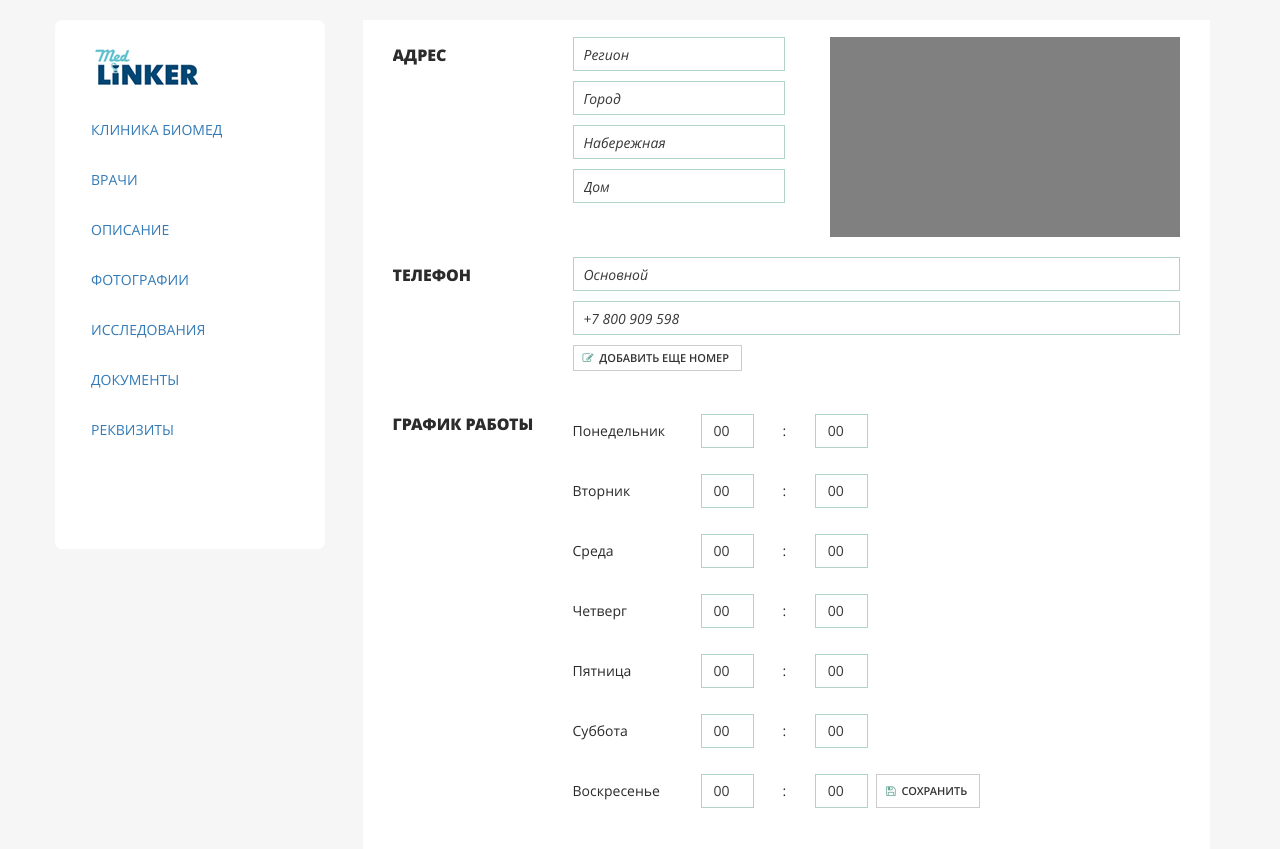
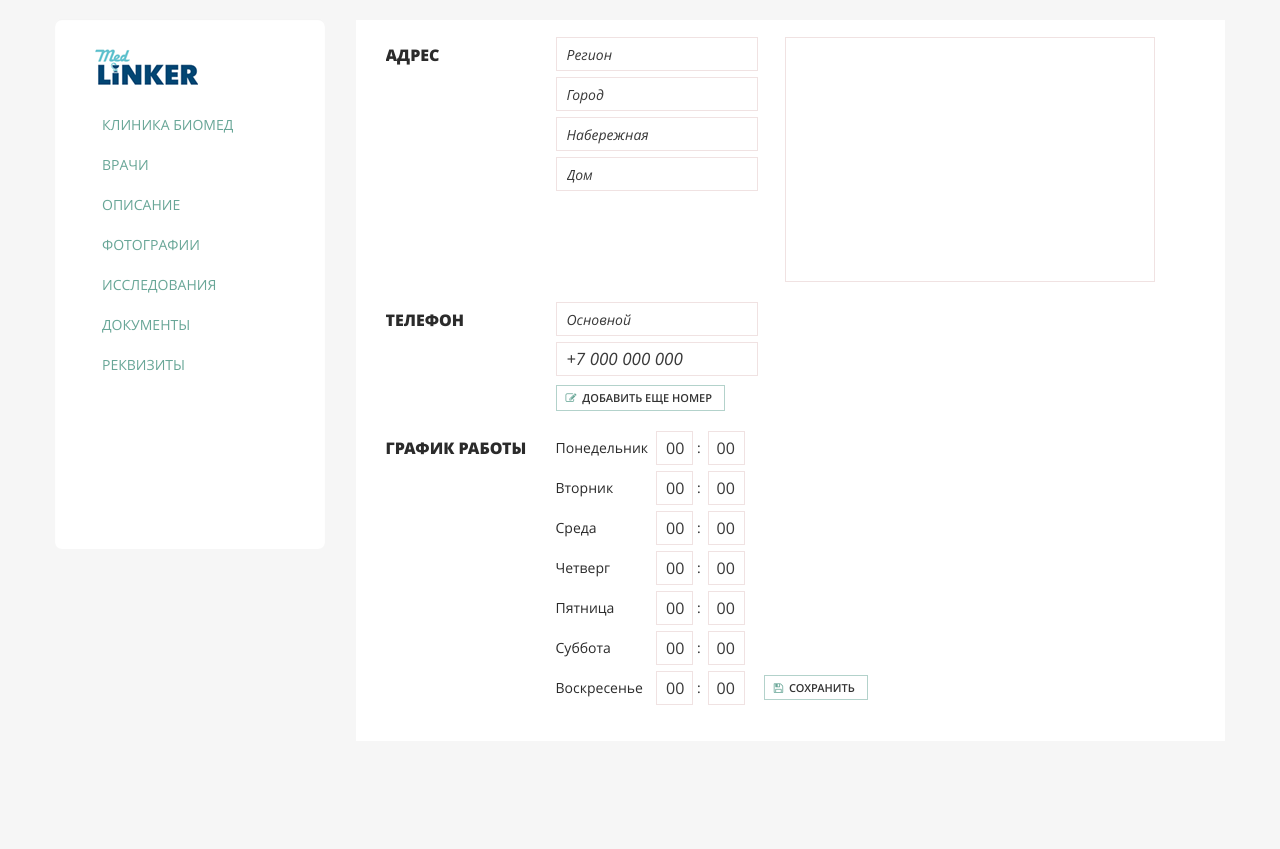
Before and after one commit to rinatoptimus/my-linker-2, a website: page contact.html in a window 1280 px wide. After the commit the page ends 800 px from the top, so only its background shows below. Drawn offline with nearby package versions, Linux system fonts and the light colour scheme.

Commit message:
Подогнана под макет страница clinic.html, небольшие исправления (переменные цветов у инпутов и тд).

```diff
--- a/app/sass/_variables.scss
+++ b/app/sass/_variables.scss
@@ -86,5 +86,5 @@ $img-overlay: #02211f;
 $input: #f0e2e2;
 $clinic-placeholder: #393939;
 $input-border: #b3d2cb;
-$bg-ghost-input: #b3d2cb;
 $btn-picture-text: #adadad;
+$dark-grey: #c9c9c9;
--- a/app/sass/clinic-administrator/_common.scss
+++ b/app/sass/clinic-administrator/_common.scss
@@ -39,7 +39,7 @@
 }
 
 button.btn-ghost {
-  height: 34px;
+  height: 25px;
 }
 input {
   padding-left: 10px;
@@ -66,9 +66,10 @@ input:focus:-ms-input-placeholder      {text-indent: 500px; transition: text-ind
   border-radius: 0;
   font-size: 11px;
   font-family: $semibold;
+  border-color: $input-border;
   &:hover {
-    background-color: $bg-ghost-input;
-    border: 1px solid $bg-ghost-input;
+    background-color: $input-border;
+    border: 1px solid $input-border;
     color: $white;
   }
   &:hover > i {
@@ -122,11 +123,15 @@ input.form-control-custom[type=number]::-webkit-inner-spin-button {
   display: none;
 }
 
+.form-group-custom {
+  width: 202px;
+}
 .form-control-custom {
-  margin-bottom: 10px;
+  margin-bottom: 6px;
   //padding-left: 9px;
   border-radius: 0;
-  border-color: $input-border;
+  //border-color: $input-border;
+  border-color: $input;
   box-shadow: none;
   color: $clinic-placeholder;
   font-style: normal;
--- a/app/sass/clinic-administrator/_contact.scss
+++ b/app/sass/clinic-administrator/_contact.scss
@@ -6,12 +6,31 @@
   }
 }
 .map {
-  width: 350px;
+  width: 370px;
+  height: 245px;
   max-width: 100%;
-  height: 200px;
-  background-color: grey;
+  margin-right: 40px;
+  border: 1px solid $input;
 }
+
+.dl-horizontal-phone {
+  margin-bottom: 4px;
+  dd {
+    .form-group-custom {
+      .add-phone-number {
+        margin-top: 3px;
+      }
+    }
+    .clearable[type="tel"] {
+      padding-top: 1px;
+      font-size: 17px;
+    }
+  }
+}
+
 .table-schedule {
+  width: 189px;
+  margin-top: 1px;
     tbody {
       td {
         border-top: transparent;
@@ -26,11 +45,52 @@
   border-top: transparent;
   line-height: 34px;
 }
+.table-schedule {
+  tbody {
+    tr {
+      td {
+        padding-top: 0;
+        padding-bottom: 0;
+      }
+      .week-day {
+        padding-right: 5px;
+      }
+      .time-start {
+        padding-right: 3px;
+        padding-left: 3px;
+      }
+      .time-start-input {
+        width: 37px;
+        padding-right: 6px;
+        padding-left: 9px;
+        font-size: 16px;
+      }
+      .td-comma {
+        padding-right: 4px;
+        padding-left: 0;
+      }
+      .time-stop {
+        padding-right: 0;
+        padding-left: 2px;
+      }
+      .time-stop-input {
+        width: 37px;
+        padding-right: 6px;
+        padding-left: 8px;
+        font-size: 16px;
+      }
+    }
+  }
+}
+
+.dl-horizontal-schedule {
+  margin-bottom: 0;
+}
 .dt-schedule {
   margin-top: 15px;
 }
 .row-btn-save {
-  height: 409px;
+  height: 277px;
   @include large-desktop {
     height: 40px;
   }
@@ -38,4 +98,10 @@
 .btn-schedule-save {
   position: absolute;
   bottom: 7px;
+  left: -5px;
 }
+.input-phone {
+  &:focus {
+    border-color: $dark-grey;
+  }
+}
--- a/app/sass/clinic-administrator/_main-page.scss
+++ b/app/sass/clinic-administrator/_main-page.scss
@@ -197,8 +197,8 @@ a.btn-picture {
   border-radius: 0 !important;
   border: 1px solid $input-border;
   &:hover {
-    background-color: $bg-ghost-input;
-    border: 1px solid $bg-ghost-input;
+    background-color: $input-border;
+    border: 1px solid $input-border;
     color: $white;
   }
     span {
--- a/contact.html
+++ b/contact.html
@@ -18,26 +18,27 @@
                 <div class="sidebar-logo"></div>
                 <nav class="bs-docs-sidebar">
                     <ul class="nav nav-pills nav-stacked">
-                        <li class="text-uppercase"><a href="#clinics-biomed">Клиника Биомед</a></li>
-                        <li><a href="#doctors" class="text-uppercase">Врачи</a></li>
-                        <li><a href="#" class="text-uppercase">Описание</a></li>
-                        <li><a href="#" class="text-uppercase">Фотографии</a></li>
-                        <li><a href="#researches" class="text-uppercase">Исследования</a></li>
-                        <li><a href="#" class="text-uppercase">Документы</a></li>
-                        <li><a href="#requisites" class="text-uppercase">Реквизиты</a></li>
+                        <li><a class="text-uppercase sidebar-link" href="#clinics-biomed">Клиника Биомед</a></li>
+                        <li><a href="#doctors" class="text-uppercase sidebar-link">Врачи</a></li>
+                        <li><a href="#" class="text-uppercase sidebar-link">Описание</a></li>
+                        <li><a href="#" class="text-uppercase sidebar-link">Фотографии</a></li>
+                        <li><a href="#researches" class="text-uppercase sidebar-link">Исследования</a></li>
+                        <li><a href="#" class="text-uppercase sidebar-link">Документы</a></li>
+                        <li><a href="#requisites" class="text-uppercase sidebar-link">Реквизиты</a></li>
                     </ul>
                 </nav>
             </div>
         </div>
-        <div class="col-lg-9">
+
+        <div class="col-lg-9 col-content">
             <div class="row row-img bg-white">
                 <div class="col-lg-12">
                     <form action="" method="">
                         <dl class="dl-horizontal">
                             <dt class="dt-left text-uppercase">Адрес</dt>
-                            <dd>
+                            <dd class="dd-custom">
                                 <div class="address-block">
-                                    <div class="form-group">
+                                    <div class="form-group form-group-custom">
                                         <label class="sr-only" for="">Регион</label>
                                         <input name="" type="text" class="clearable form-control form-control-custom" id="" placeholder="Регион" />
                                         <label class="sr-only" for="">Город</label>
@@ -51,103 +52,102 @@
                                 </div>
                             </dd>
                         </dl>
-                        <dl class="dl-horizontal">
+                        <dl class="dl-horizontal dl-horizontal-phone">
                             <dt class="dt-left text-uppercase">Телефон</dt>
-                            <dd>
-                                <div class="form-group">
+                            <dd class="dd-custom">
+                                <div class="form-group form-group-custom">
                                     <label class="sr-only" for="">Основной</label>
                                     <input name="" type="text" class="clearable form-control form-control-custom" id="" placeholder="Основной">
 
                                     <label class="sr-only" for="">Номер телефона</label>
-                                    <input name="" type="tel" class="clearable form-control form-control-custom" id="" placeholder="+7 800 909 598">
+                                    <input name="" type="tel" class="clearable form-control form-control-custom input-phone" id="" placeholder="+7 000 000 000">
 
-                                    <a class="btn btn-default btn-ghost text-uppercase" href="#" role="button"><i class="fa fa-pencil-square-o green-icon" aria-hidden="true"></i> Добавить еще номер</a>
+                                    <a class="btn btn-default btn-ghost text-uppercase add-phone-number" href="#" role="button"><i class="fa fa-pencil-square-o green-icon" aria-hidden="true"></i> Добавить еще номер</a>
                                 </div>
                             </dd>
                         </dl>
-                        <dl class="dl-horizontal">
+                        <dl class="dl-horizontal dl-horizontal-schedule">
                             <dt class="dt-left dt-schedule text-uppercase">График работы</dt>
-                            <dd>
-                                <div class="col-lg-6">
+                            <dd class="dd-custom">
+                                <div class="col-lg-4">
                                     <div class="row">
                                         <table class="table table-schedule">
                                             <tbody>
                                                 <tr>
-                                                <td class="col-md-1">Понедельник</td>
-                                                <td class="col-md-1">
-                                                    <input class="form-control form-control-custom" name="" type="number" value="00" min="0" max="24" />
+                                                    <td class="col-md-1 week-day">Понедельник</td>
+                                                    <td class="col-md-1 time-start">
+                                                        <input class="form-control form-control-custom time-start-input" name="" type="number" value="00" min="0" max="24" />
                                                     </td>
-                                                <td class="col-md-1 text-center">:</td>
-                                                <td class="col-md-1">
-                                                    <input class="form-control form-control-custom" name="" type="number" value="00" min="0" max="24" />
+                                                    <td class="col-md-1 text-center td-comma">:</td>
+                                                    <td class="col-md-1 time-stop">
+                                                        <input class="form-control form-control-custom time-stop-input" name="" type="number" value="00" min="0" max="24" />
                                                     </td>
                                                 </tr>
                                                 <tr>
-                                                <td class="col-md-1">Вторник</td>
-                                                <td class="col-md-1">
-                                                    <input class="form-control form-control-custom" name="" type="number" value="00" min="0" max="24" />
+                                                    <td class="col-md-1 week-day">Вторник</td>
+                                                    <td class="col-md-1 time-start">
+                                                        <input class="form-control form-control-custom time-start-input" name="" type="number" value="00" min="0" max="24" />
                                                     </td>
-                                                <td class="col-md-1 text-center">:</td>
-                                                <td class="col-md-1">
-                                                    <input class="form-control form-control-custom" name="" type="number" value="00" min="0" max="24" />
+                                                    <td class="col-md-1 text-center td-comma">:</td>
+                                                    <td class="col-md-1 time-stop">
+                                                        <input class="form-control form-control-custom time-stop-input" name="" type="number" value="00" min="0" max="24" />
                                                     </td>
                                                 </tr>
                                                 <tr>
-                                                <td class="col-md-1">Среда</td>
-                                                <td class="col-md-1">
-                                                    <input class="form-control form-control-custom" name="" type="number" value="00" min="0" max="24" />
+                                                    <td class="col-md-1 week-day">Среда</td>
+                                                    <td class="col-md-1 time-start">
+                                                        <input class="form-control form-control-custom time-start-input" name="" type="number" value="00" min="0" max="24" />
                                                     </td>
-                                                <td class="col-md-1 text-center">:</td>
-                                                <td class="col-md-1">
-                                                    <input class="form-control form-control-custom" name="" type="number" value="00" min="0" max="24" />
+                                                    <td class="col-md-1 text-center td-comma">:</td>
+                                                    <td class="col-md-1 time-stop">
+                                                        <input class="form-control form-control-custom time-stop-input" name="" type="number" value="00" min="0" max="24" />
                                                     </td>
                                                 </tr>
                                                 <tr>
-                                                <td class="col-md-1">Четверг</td>
-                                                <td class="col-md-1">
-                                                    <input class="form-control form-control-custom" name="" type="number" value="00" min="0" max="24" />
+                                                    <td class="col-md-1 week-day">Четверг</td>
+                                                    <td class="col-md-1 time-start">
+                                                        <input class="form-control form-control-custom time-start-input" name="" type="number" value="00" min="0" max="24" />
                                                     </td>
-                                                <td class="col-md-1 text-center">:</td>
-                                                <td class="col-md-1">
-                                                    <input class="form-control form-control-custom" name="" type="number" value="00" min="0" max="24" />
+                                                    <td class="col-md-1 text-center td-comma">:</td>
+                                                    <td class="col-md-1 time-stop">
+                                                        <input class="form-control form-control-custom time-stop-input" name="" type="number" value="00" min="0" max="24" />
                                                     </td>
                                                 </tr>
                                                 <tr>
-                                                <td class="col-md-1">Пятница</td>
-                                                <td class="col-md-1">
-                                                    <input class="form-control form-control-custom" name="" type="number" value="00" min="0" max="24" />
+                                                    <td class="col-md-1 week-day">Пятница</td>
+                                                    <td class="col-md-1 time-start">
+                                                        <input class="form-control form-control-custom time-start-input" name="" type="number" value="00" min="0" max="24" />
                                                     </td>
-                                                <td class="col-md-1 text-center">:</td>
-                                                <td class="col-md-1">
-                                                    <input class="form-control form-control-custom" name="" type="number" value="00" min="0" max="24" />
+                                                    <td class="col-md-1 text-center td-comma">:</td>
+                                                    <td class="col-md-1 time-stop">
+                                                        <input class="form-control form-control-custom time-stop-input" name="" type="number" value="00" min="0" max="24" />
                                                     </td>
                                                 </tr>
                                                 <tr>
-                                                <td class="col-md-1">Суббота</td>
-                                                <td class="col-md-1">
-                                                    <input class="form-control form-control-custom" name="" type="number" value="00" min="0" max="24" />
+                                                    <td class="col-md-1 week-day">Суббота</td>
+                                                    <td class="col-md-1 time-start">
+                                                        <input class="form-control form-control-custom time-start-input" name="" type="number" value="00" min="0" max="24" />
                                                     </td>
-                                                <td class="col-md-1 text-center">:</td>
-                                                <td class="col-md-1">
-                                                    <input class="form-control form-control-custom" name="" type="number" value="00" min="0" max="24" />
+                                                    <td class="col-md-1 text-center td-comma">:</td>
+                                                    <td class="col-md-1 time-stop">
+                                                        <input class="form-control form-control-custom time-stop-input" name="" type="number" value="00" min="0" max="24" />
                                                     </td>
                                                 </tr>
                                                 <tr>
-                                                <td class="col-md-1">Воскресенье</td>
-                                                <td class="col-md-1">
-                                                    <input class="form-control form-control-custom" name="" type="number" value="00" min="0" max="24" />
+                                                    <td class="col-md-1 week-day">Воскресенье</td>
+                                                    <td class="col-md-1 time-start">
+                                                        <input class="form-control form-control-custom time-start-input" name="" type="number" value="00" min="0" max="24" />
                                                     </td>
-                                                <td class="col-md-1 text-center">:</td>
-                                                <td class="col-md-1">
-                                                    <input class="form-control form-control-custom" name="" type="number" value="00" min="0" max="24" />
+                                                    <td class="col-md-1 text-center td-comma">:</td>
+                                                    <td class="col-md-1 time-stop">
+                                                        <input class="form-control form-control-custom time-stop-input" name="" type="number" value="00" min="0" max="24" />
                                                     </td>
                                                 </tr>
-                                            <tr>
                                             </tbody>
                                         </table>
                                     </div>
                                 </div>
-                                <div class="col-lg-6">
+                                <div class="col-lg-8">
                                     <div class="row row-btn-save">
                                         <button class="btn btn-default btn-ghost text-uppercase btn-schedule-save" type="submit"><i class="fa fa-floppy-o green-icon" aria-hidden="true"></i> Сохранить</button>
                                     </div>
```
Also changed, not shown: app/css/style.css. Lines whose indentation alone changed are shown as unchanged.
